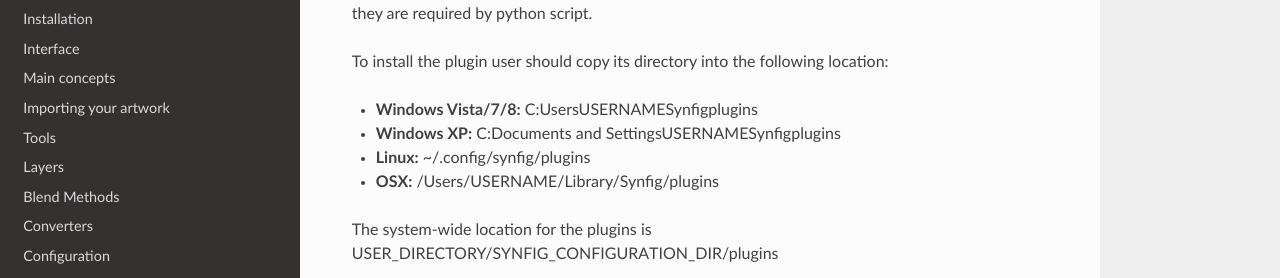
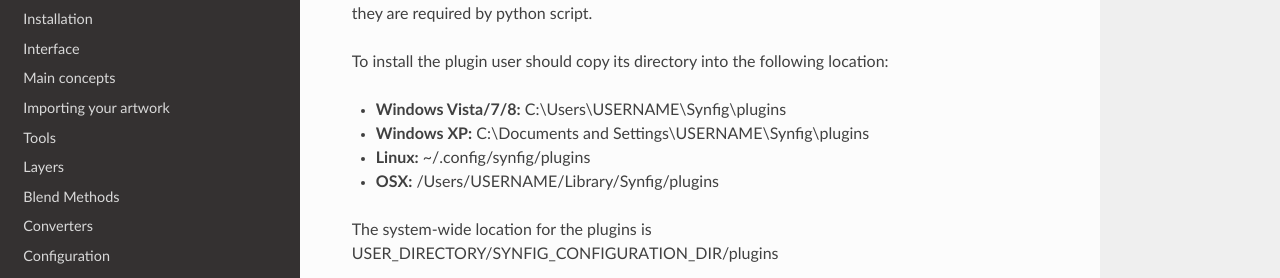
Before and after one commit to synfig/synfig-docs, a Sphinx documentation site: the page built from source/plugins.rst, in a window 1280 px wide and 900 px high, scrolled down 504 px. Shown: the part 158-436 px from the top of the window. Built offline with Sphinx 7.4.7 and the Read the Docs theme 2.0.0, drawn with Linux system fonts in a browser that asks for light colours.

Commit message:
fix missing escape for backslash

```diff
--- a/source/plugins.rst
+++ b/source/plugins.rst
@@ -24,8 +24,8 @@
 
 To install the plugin user should copy its directory into the following location:
 
-* **Windows Vista/7/8:** C:\Users\USERNAME\Synfig\plugins
-* **Windows XP:** C:\Documents and Settings\USERNAME\Synfig\plugins
+* **Windows Vista/7/8:** C:\\Users\\USERNAME\\Synfig\\plugins
+* **Windows XP:** C:\\Documents and Settings\\USERNAME\\Synfig\\plugins
 * **Linux:** ~/.config/synfig/plugins
 * **OSX:** /Users/USERNAME/Library/Synfig/plugins
 
```
